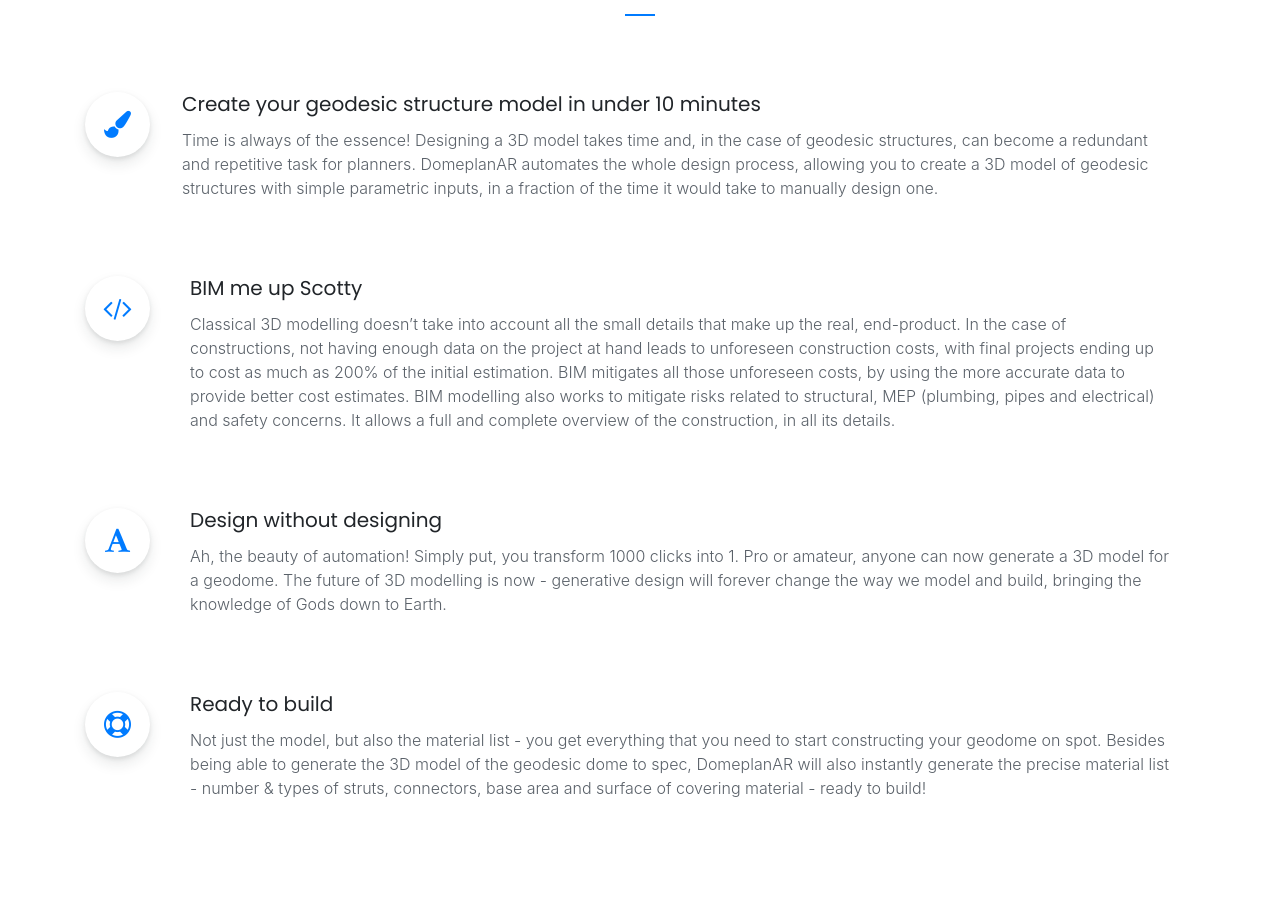
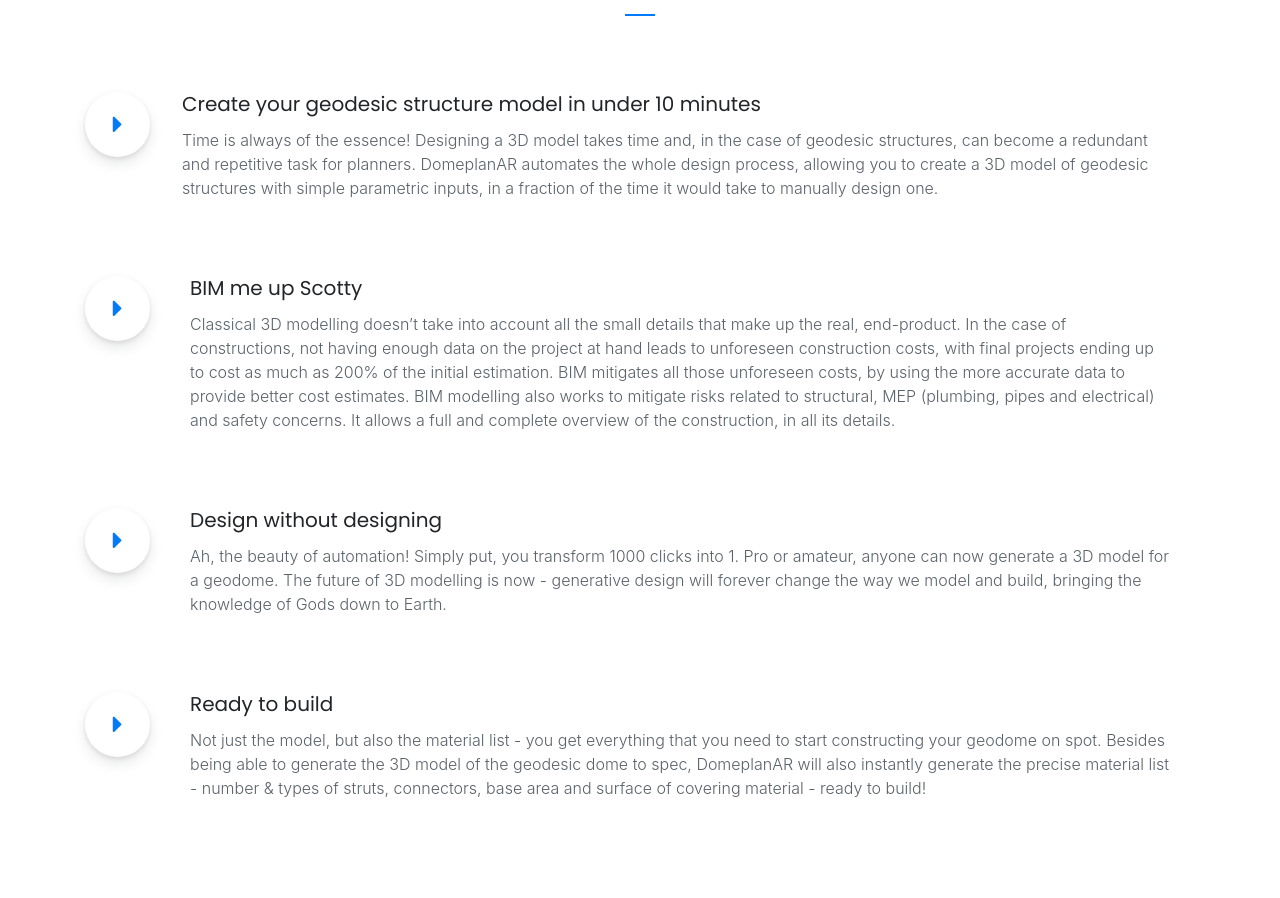
Before and after one commit to DomeplanAR/DomeplanAR.github.io, a plain HTML site: page index.html in a window 1280 px wide. Shown: the part 912-1810 px from the top of the page. Drawn offline with nearby package versions, Linux system fonts and the light colour scheme.

Commit message:
Update index.html

```diff
--- a/index.html
+++ b/index.html
@@ -53,7 +53,7 @@
           <div class="container">
             <div class="row">
               <div class="feature py-4 col-md-12 d-flex">
-                <div class="icon text-primary mr-2"><i class="fa fa-paint-brush"></i></div>
+                <div class="icon text-primary mr-2"><i class="fa fa-caret-right"></i></div>
                 <div class="px-4">
                     <h5>Create your geodesic structure model in under 10 minutes</h5>
                     <p>Time is always of the essence! Designing a 3D model takes time and, in the case of geodesic structures,
@@ -63,7 +63,7 @@
                 </div>
               </div>
               <div class="feature py-4 col-md-12 d-flex">
-                <div class="icon text-primary mr-3"><i class="fa fa-code"></i></div>
+                <div class="icon text-primary mr-3"><i class="fa fa-caret-right"></i></div>
                 <div class="px-4">
                     <h5>BIM me up Scotty</h5>
                     <p>Classical 3D modelling doesn’t take into account all the small details that make up the real, end-product.
@@ -79,7 +79,7 @@ It allows a full and complete overview of the construction, in all its details.<
 
             <div class="row">
               <div class="feature py-4 col-md-12 d-flex">
-                <div class="icon text-primary mr-3"><i class="fa fa-font"></i></div>
+                <div class="icon text-primary mr-3"><i class="fa fa-caret-right"></i></div>
                 <div class="px-4">
                     <h5>Design without designing</h5>
                     <p>Ah, the beauty of automation! Simply put, you transform 1000 clicks into 1. Pro or amateur, anyone can now generate a 3D model for a geodome.
@@ -87,7 +87,7 @@ It allows a full and complete overview of the construction, in all its details.<
                 </div>
               </div>
               <div class="feature py-4 col-md-12 d-flex">
-                <div class="icon text-primary mr-3"><i class="fa fa-support"></i></div>
+                <div class="icon text-primary mr-3"><i class="fa fa-caret-right"></i></div>
                 <div class="px-4">
                     <h5>Ready to build</h5>
                     <p>Not just the model, but also the material list - you get everything that you need to start constructing your geodome on spot.
```
